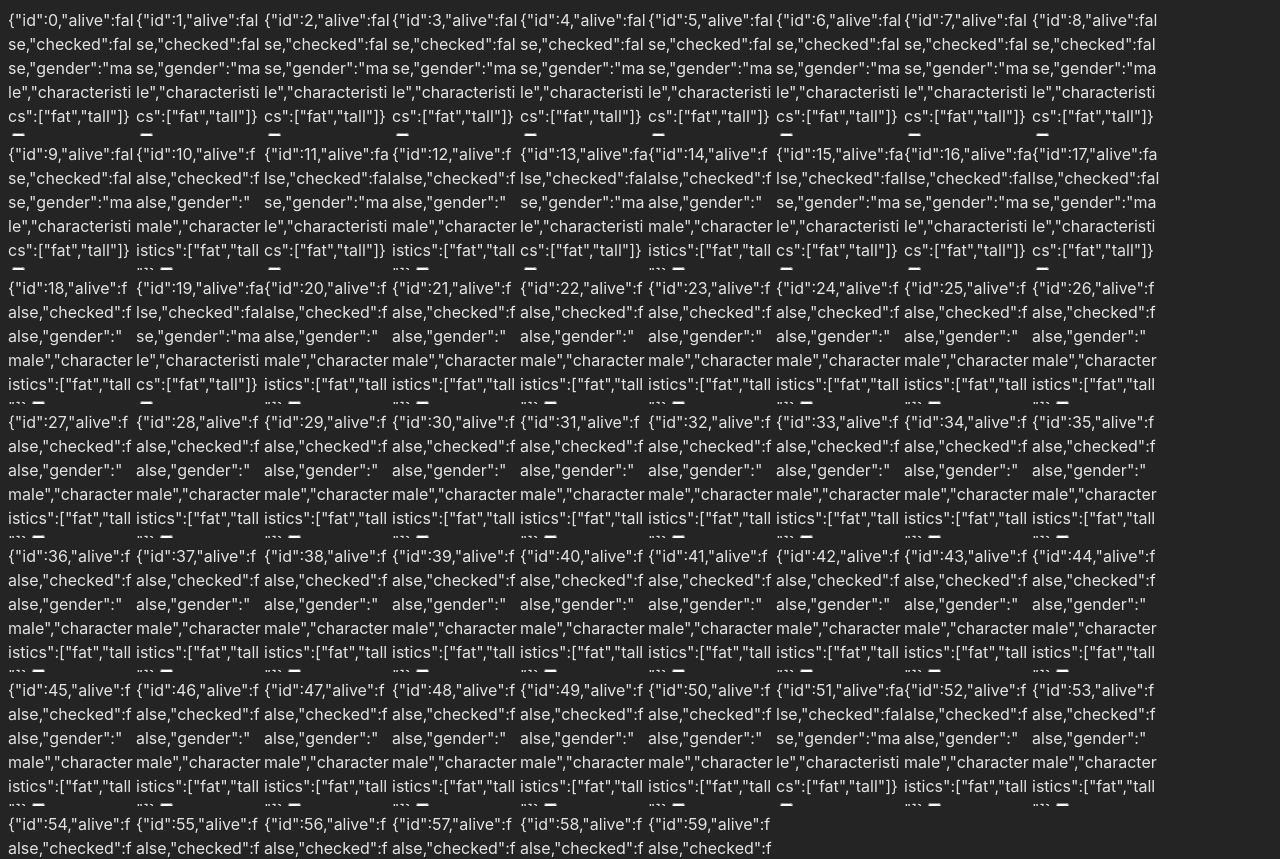
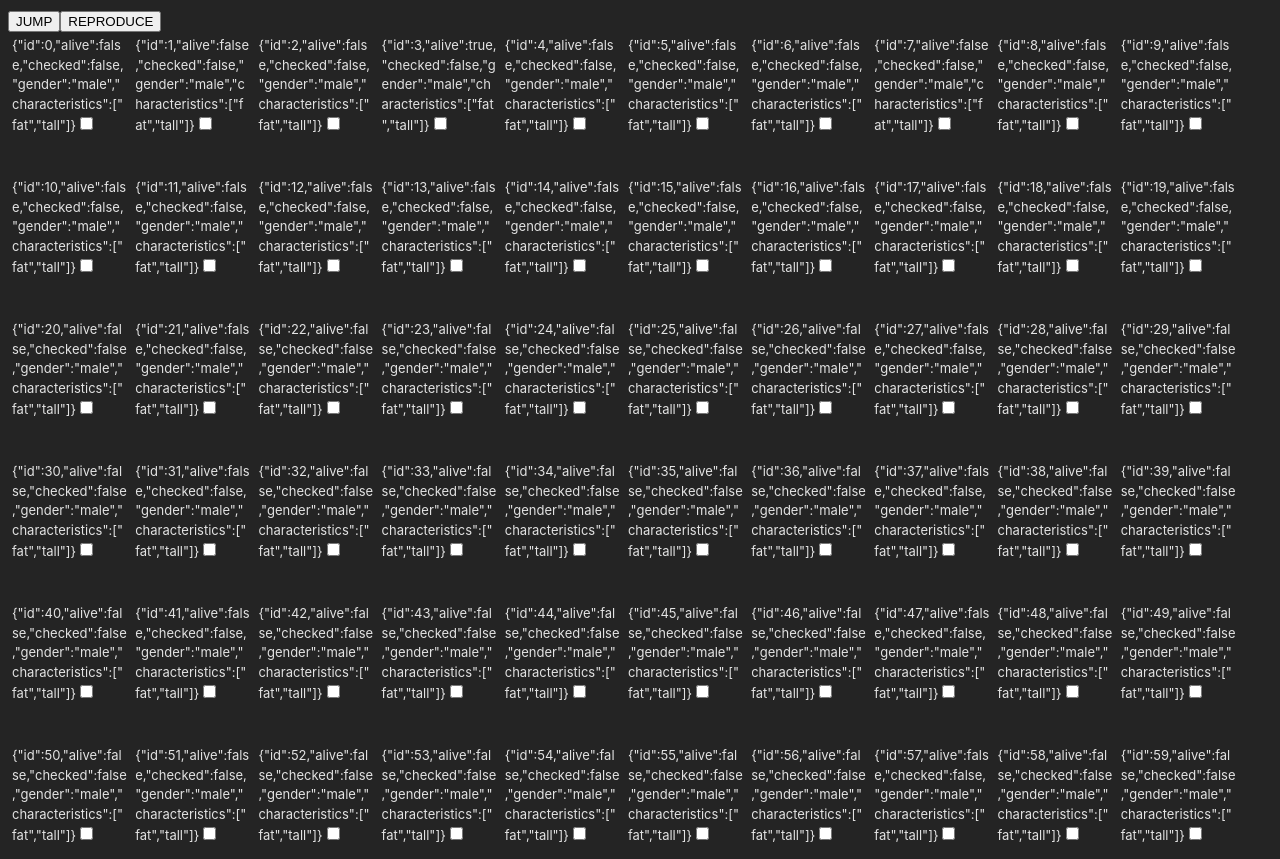
Before and after one commit to marcin228/frogs, a React (Vite) app: page / in a window 1280 px wide. Shown: the top 859 px of the page. Built offline with nearby package versions, Linux system fonts and the light colour scheme.

Commit message:
Add basic jump logic

```diff
--- a/src/components/Lake/Lake.css
+++ b/src/components/Lake/Lake.css
@@ -1,9 +1,11 @@
 div.frog{
     display: inline-block;
-    min-width: 10vw;
-    max-width: 10vw;
+    min-width: 9vw;
+    max-width: 9vw;
     min-height: 16vh;
     max-height: 16vh;
     line-break:anywhere;
     overflow: hidden;
+    font-size: small;
+    padding:4px;
 }
--- a/src/components/Lake/Lake.tsx
+++ b/src/components/Lake/Lake.tsx
@@ -1,4 +1,4 @@
-import React, { useState, HTMLElement } from "react"
+import React, { useState } from "react"
 import './Lake.css'
 
 type LakeProps = {
@@ -23,31 +23,77 @@ const LAKE_HEIGTH:number = 6;
 
 const Lake:React.FC<LakeProps> = ({ children }) => {
 
-  const onClickCheckboxHandler = function (event:Event, pos:number) {
+    const onClickJumpHandler = function():void{
 
+        const [id1, id2] = [...selectedFrogsIds.values()].map(Number);
+        const tmpLakeState = structuredClone(lakeState);
+
+        const cell1 = { y: Math.floor(id1 / LAKE_WIDTH), x:id1 % LAKE_WIDTH }
+        const cell2 = { y: Math.floor(id2 / LAKE_WIDTH), x:id2 % LAKE_WIDTH }
+
+        if (
+          (tmpLakeState[cell1.y][cell1.x]?.alive == true &&
+            tmpLakeState[cell2.y][cell2.x]?.alive == false) ||
+          (tmpLakeState[cell1.y][cell1.x]?.alive == false &&
+            tmpLakeState[cell2.y][cell2.x]?.alive == true)
+        ) {
+          const tmp = structuredClone(tmpLakeState[cell1.y][cell1.x]);
+          tmpLakeState[cell1.y][cell1.x] = tmpLakeState[cell2.y][cell2.x];
+          tmpLakeState[cell2.y][cell2.x] = tmp;
+
+          setLakeState(tmpLakeState);
+        }
+    }
+
+    const onClickReproduce = function():void{
+
+    }
+
+    const onClickCheckboxHandler = function (event:Event, id:number) {
+
+        if((event.currentTarget as HTMLInputElement).checked){
             if(selectedFrogsNum >= 2){
-      if((event.currentTarget as HTMLInputElement).checked){
                 event.preventDefault();
                 return;
             }
-      else setSelectedFrogsNum((val) => val - 1);
+            else{
+                setSelectedFrogsNum((val) => val + 1);
+                addSelectedFrogsIds(parseInt((event.currentTarget as HTMLInputElement).dataset['id']!));
             }
-    else setSelectedFrogsNum((val) => val + 1);
+        }
+        else{
+            setSelectedFrogsNum((val) => val - 1);
+            removeSelectedFrogsIds(parseInt((event.currentTarget as HTMLInputElement).dataset['id']!));
+        }
 
         const tmpLakeState = structuredClone(lakeState);
-    tmpLakeState[Math.floor(pos / LAKE_WIDTH)][pos % LAKE_WIDTH].checked =
-      !tmpLakeState[Math.floor(pos / LAKE_WIDTH)][pos % LAKE_WIDTH].checked;
+        tmpLakeState[Math.floor(id / LAKE_WIDTH)][id % LAKE_WIDTH].checked =
+          !tmpLakeState[Math.floor(id / LAKE_WIDTH)][id % LAKE_WIDTH].checked;
 
         setLakeState(tmpLakeState);
     };
 
+    const [selectedFrogsIds, setSelectedFrogsIds] = useState(new Set());
+    const addSelectedFrogsIds = function(id:number){
+        const tmpSelectedFrogsIds = structuredClone(selectedFrogsIds);
+        tmpSelectedFrogsIds.add(id);
+        setSelectedFrogsIds(tmpSelectedFrogsIds);
+    }
+    const removeSelectedFrogsIds = function(id:number){
+        const tmpSelectedFrogsIds = structuredClone(selectedFrogsIds);
+        tmpSelectedFrogsIds.delete(id);
+        setSelectedFrogsIds(tmpSelectedFrogsIds);
+    }
     const [selectedFrogsNum, setSelectedFrogsNum] = useState(0);
     const [lakeState, setLakeState] = useState(
         new Array(LAKE_HEIGTH).fill(null).map((a, row) =>
             new Array(LAKE_WIDTH).fill(null).map((b, col) => {
                 return {
-          id: (parseInt(row) * LAKE_WIDTH) + parseInt(col),
-          alive: false,
+                  id: parseInt(row) * LAKE_WIDTH + parseInt(col),
+                  alive:
+                    parseInt(row) * LAKE_WIDTH + parseInt(col) == 3
+                      ? true
+                      : false,
                   checked: false,
                   gender: "male",
                   characteristics: ["fat", "tall"],
@@ -58,14 +104,20 @@ const Lake:React.FC<LakeProps> = ({ children }) => {
 
     return (
       <>
+        <div className="buttons">
+            <button onClick={onClickJumpHandler}>JUMP</button>
+            <button onClick={onClickReproduce}>REPRODUCE</button>
+        </div>
+
         {lakeState.map((row) =>
           row.map((cell) => (
             <div key={cell.id} className="frog">
               {JSON.stringify(cell)}
               <input
                 type="checkbox"
-              defaultChecked={(cell as Frog).checked ? true : false}
+                checked={(cell as Frog).checked ? true : false}
                 onClick={(event) => onClickCheckboxHandler(event, cell.id)}
+                data-id={cell.id}
               ></input>
             </div>
           ))
```
Lines whose indentation alone changed are shown as unchanged.
